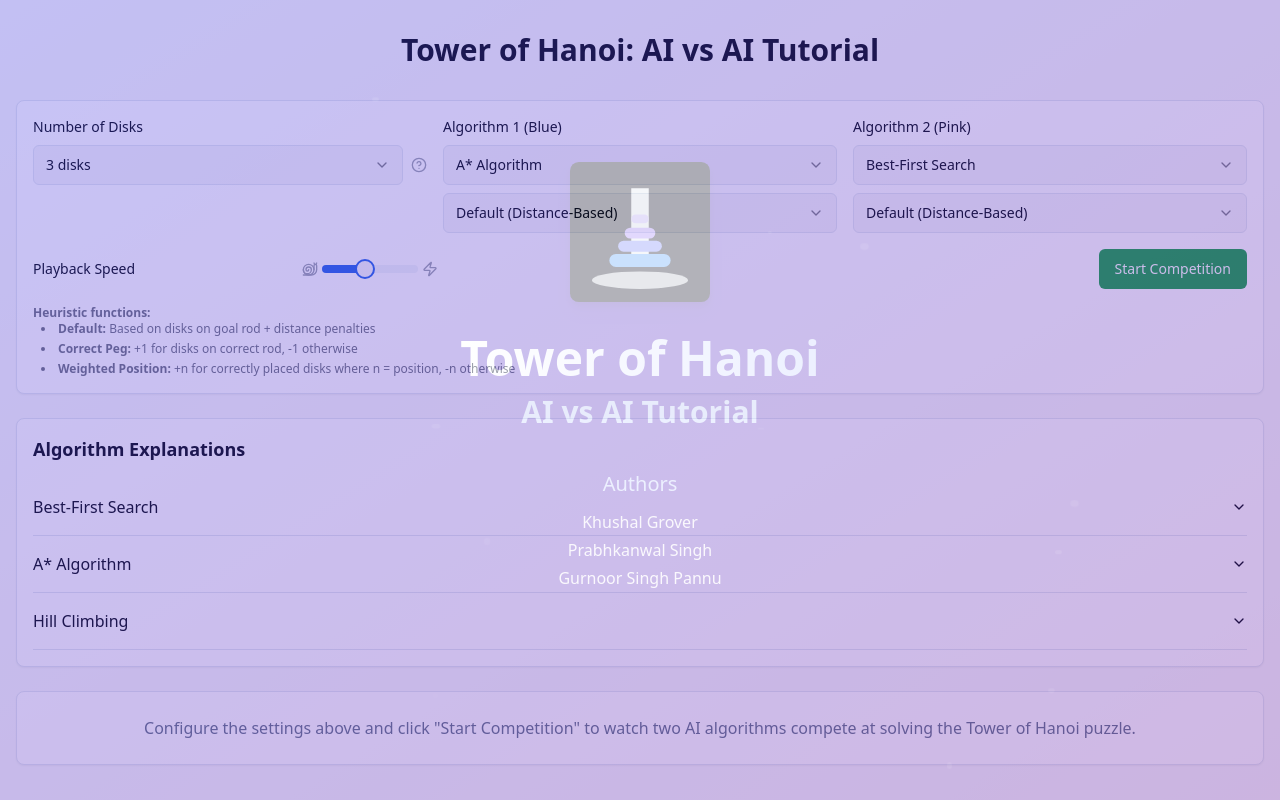
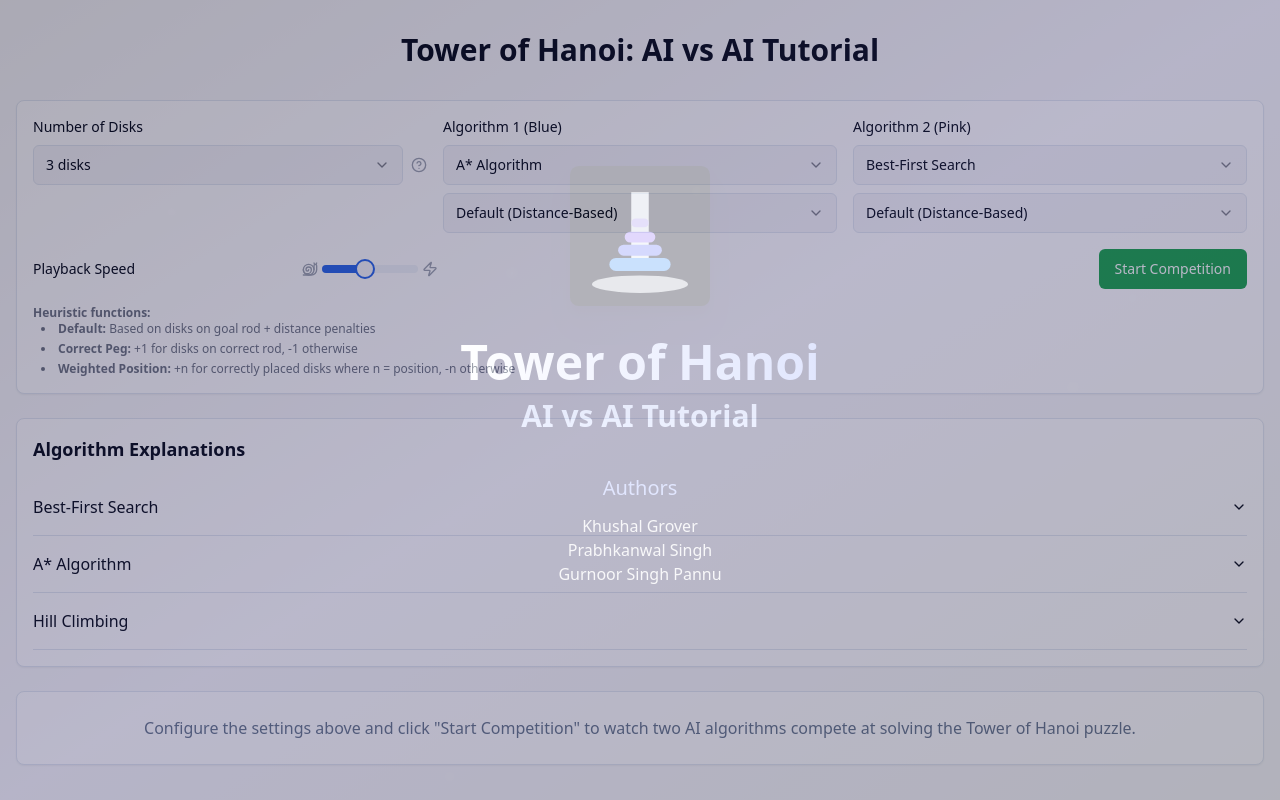
Before and after one commit to khushal-grover2005/hanoi-ai-rivalry-showdown, a React (Vite) app: page / in a window 1280 px wide. Built offline with nearby package versions, Linux system fonts and the light colour scheme.

Commit message:
Refactor: Update WelcomeScreen component
Update the WelcomeScreen component with the provided code, including styling and animation changes.

```diff
--- a/src/components/WelcomeScreen.tsx
+++ b/src/components/WelcomeScreen.tsx
@@ -10,11 +10,8 @@ const WelcomeScreen: React.FC<WelcomeScreenProps> = ({ onComplete }) => {
   const [visible, setVisible] = useState(true);
 
   useEffect(() => {
-    // Show for 5 seconds, then start fade out (increased from 4 to 5 seconds)
     const timer = setTimeout(() => {
       setVisible(false);
-
-      // Complete animation after fade out (1s)
       setTimeout(onComplete, 1000);
     }, 5000);
 
@@ -23,14 +20,14 @@ const WelcomeScreen: React.FC<WelcomeScreenProps> = ({ onComplete }) => {
 
   return (
     <motion.div
-      className="fixed inset-0 z-50 flex flex-col items-center justify-center bg-gradient-to-br from-indigo-600/95 to-purple-800/95 text-white"
+      className="fixed inset-0 z-50 flex flex-col items-center justify-center text-white bg-gradient-to-br from-[#0f0c29] via-[#302b63] to-[#24243e]"
       initial={{ opacity: 0 }}
       animate={{ opacity: visible ? 1 : 0 }}
       transition={{ duration: 1 }}
     >
-      {/* Tower of Hanoi stylized icon */}
+      {/* Tower Icon */}
       <div className="mb-8">
-        <svg width="140" height="140" viewBox="0 0 64 64" xmlns="http://www.w3.org/2000/svg" className="drop-shadow-lg">
+        <svg width="140" height="140" viewBox="0 0 64 64" xmlns="http://www.w3.org/2000/svg" className="drop-shadow-xl">
           <rect width="64" height="64" fill="#1a1a2e" rx="4" />
           <rect x="28" y="12" width="8" height="36" fill="#e2e8f0" />
           <ellipse cx="32" cy="54" rx="22" ry="4" fill="#e2e8f0" opacity="0.8" />
@@ -41,29 +38,31 @@ const WelcomeScreen: React.FC<WelcomeScreenProps> = ({ onComplete }) => {
         </svg>
       </div>
 
-      <h1 className="text-5xl font-bold mb-3 bg-clip-text text-transparent bg-gradient-to-r from-white to-indigo-200">Tower of Hanoi</h1>
-      <h2 className="text-3xl font-semibold mb-4 text-indigo-200">AI vs AI Tutorial</h2>
+      {/* Title */}
+      <h1 className="text-5xl font-extrabold mb-3 bg-clip-text text-transparent bg-gradient-to-r from-white to-indigo-300">Tower of Hanoi</h1>
+      <h2 className="text-3xl font-semibold text-indigo-200 mb-4">AI vs AI Tutorial</h2>
 
-      {/* Authors moved below heading */}
+      {/* Authors */}
       <div className="mt-6 mb-12 text-center">
-        <h3 className="text-xl font-medium mb-3 text-indigo-200">Authors</h3>
-        <p className="text-base mb-1 text-white/90">Khushal Grover</p>
-        <p className="text-base mb-1 text-white/90">Prabhkanwal Singh</p>
+        <h3 className="text-xl font-medium mb-3 text-indigo-300">Authors</h3>
+        <p className="text-base text-white/90">Khushal Grover</p>
+        <p className="text-base text-white/90">Prabhkanwal Singh</p>
         <p className="text-base text-white/90">Gurnoor Singh Pannu</p>
       </div>
 
-      {/* Add subtle particle or shimmer effect */}
+      {/* Particle Effect */}
       <div className="absolute inset-0 overflow-hidden pointer-events-none">
         {[...Array(20)].map((_, i) => (
           <div
             key={i}
-            className="absolute rounded-full bg-white/10"
+            className="absolute rounded-full bg-white/10 blur-sm"
             style={{
-              width: Math.random() * 8 + 2 + 'px',
-              height: Math.random() * 8 + 2 + 'px',
+              width: Math.random() * 6 + 3 + 'px',
+              height: Math.random() * 6 + 3 + 'px',
               top: Math.random() * 100 + '%',
               left: Math.random() * 100 + '%',
-              animation: `twinkle ${Math.random() * 3 + 2}s infinite`
+              animation: `twinkle ${Math.random() * 3 + 2}s infinite ease-in-out`,
+              animationDelay: `${Math.random() * 3}s`
             }}
           />
         ))}
--- a/src/index.css
+++ b/src/index.css
@@ -99,9 +99,8 @@
 }
 
 @keyframes twinkle {
-  0% { opacity: 0; transform: translateY(0) scale(0.5); }
-  50% { opacity: 1; transform: translateY(-20px) scale(1); }
-  100% { opacity: 0; transform: translateY(-40px) scale(0.5); }
+  0%, 100% { opacity: 0.2; transform: scale(0.8); }
+  50% { opacity: 0.8; transform: scale(1.1); }
 }
 
 .rod-pulse {
```
